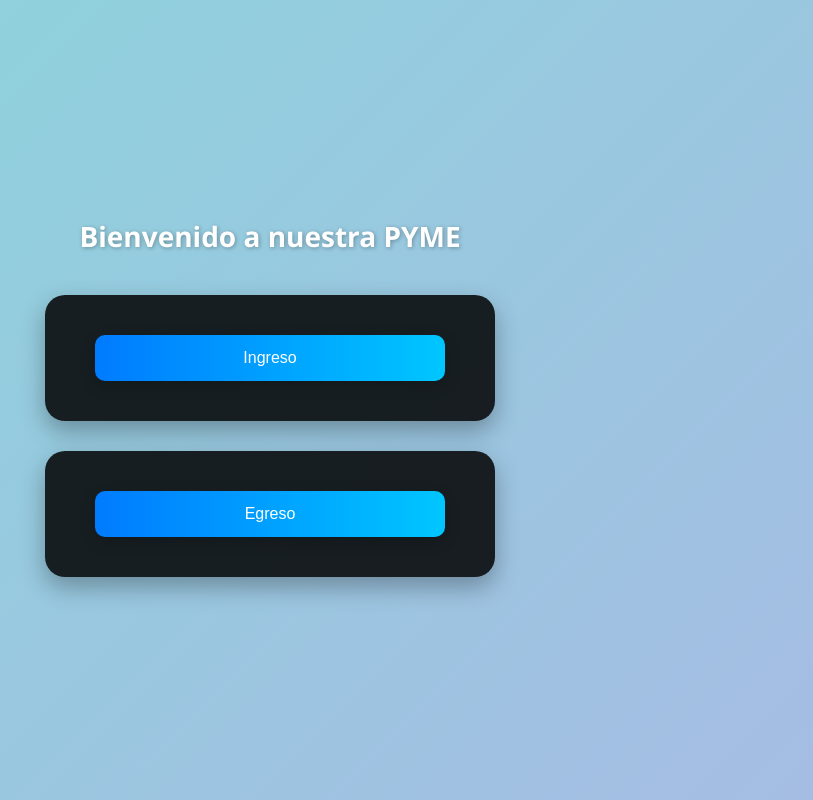
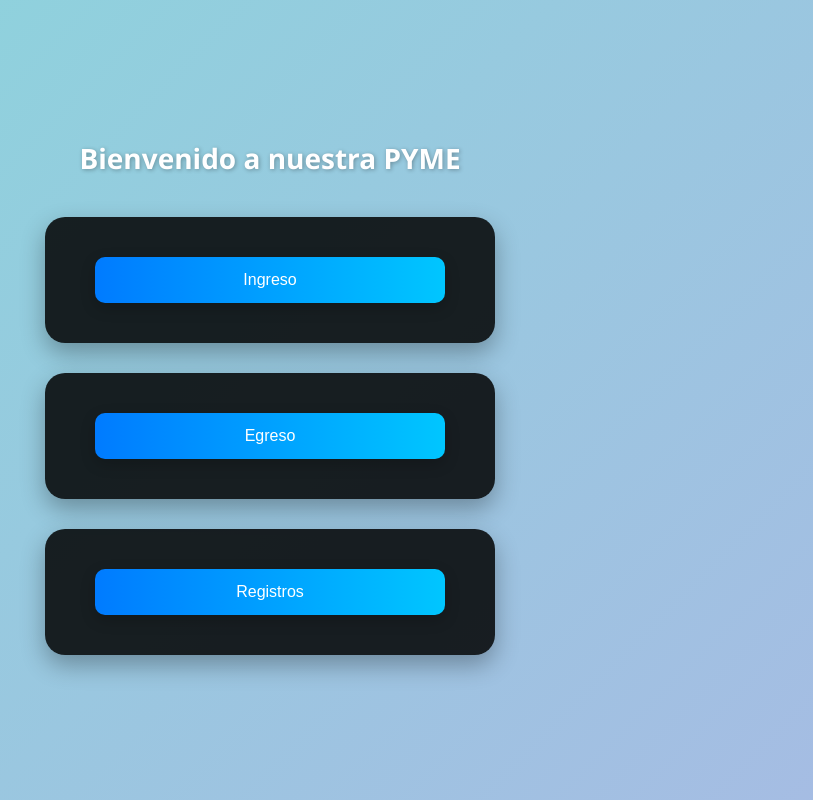
Before and after one commit to Hashtin/TPInicial, a Flask app: template frontend/templates/index.html in a window 1280 px wide. Shown: the whole page, without its empty margins (370-1183 px from the left). Run offline with Flask 3, Linux system fonts and the light colour scheme; the template is opened without the code that fills it, so the values that code supplies are empty; parts of the project's set-up code (start-up, migrations or seed data) failed here and were passed over.

Commit message:
Se agrego funcionalidad de ver registros a la web

```diff
--- a/backend/db.py
+++ b/backend/db.py
@@ -102,6 +102,3 @@ def egreso_empleado(id):
         print(f"{accion} correcto: {id} a las {timestamp}")
 
         conn.close()
-
-
-def get_empleado(id):
--- a/backend/main.py
+++ b/backend/main.py
@@ -77,9 +77,22 @@ def video_feed():
     return Response(generar_frames(),
                     mimetype='multipart/x-mixed-replace; boundary=frame')
 
-@app.route('/registros')
+def obtener_registros():
+    # Conectar a la base de datos db
+    conn = db.get_connection()
+    c = conn.cursor()
+
+    # Traer todos los registros de la tabla registros
+    c.execute("SELECT id, empleado_id, accion, date FROM registros")
+    registros = c.fetchall()
+    conn.close()
+
+    return registros
+
+@app.route("/registros")
 def registros():
-    return render_template('registros.html')
+    datos = obtener_registros()
+    return render_template("registros.html", registros=datos)
 
 
 # ====================== RUN ======================
--- a/frontend/templates/index.html
+++ b/frontend/templates/index.html
@@ -16,5 +16,10 @@
     <form action="{{ url_for('egreso_camera') }}" method="get">
         <button type="submit">Egreso</button>
     </form>
+
+     <!-- Botón de Registro-->
+    <form action="{{ url_for('registros') }}" method="get">
+        <button type="submit">Registros</button>
+    </form>
 </body>
 </html>
```
Also changed, not shown: frontend/templates/registros.html (added, +33 -0 lines).
